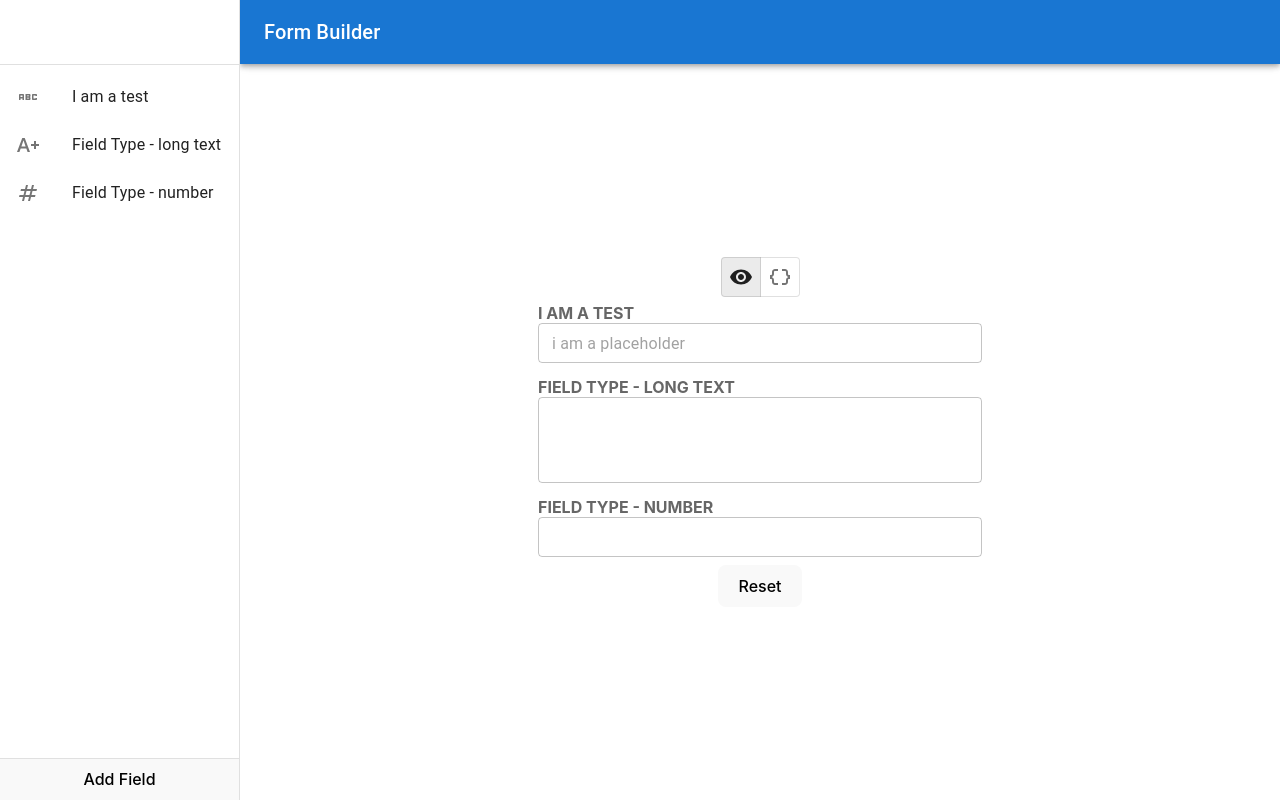
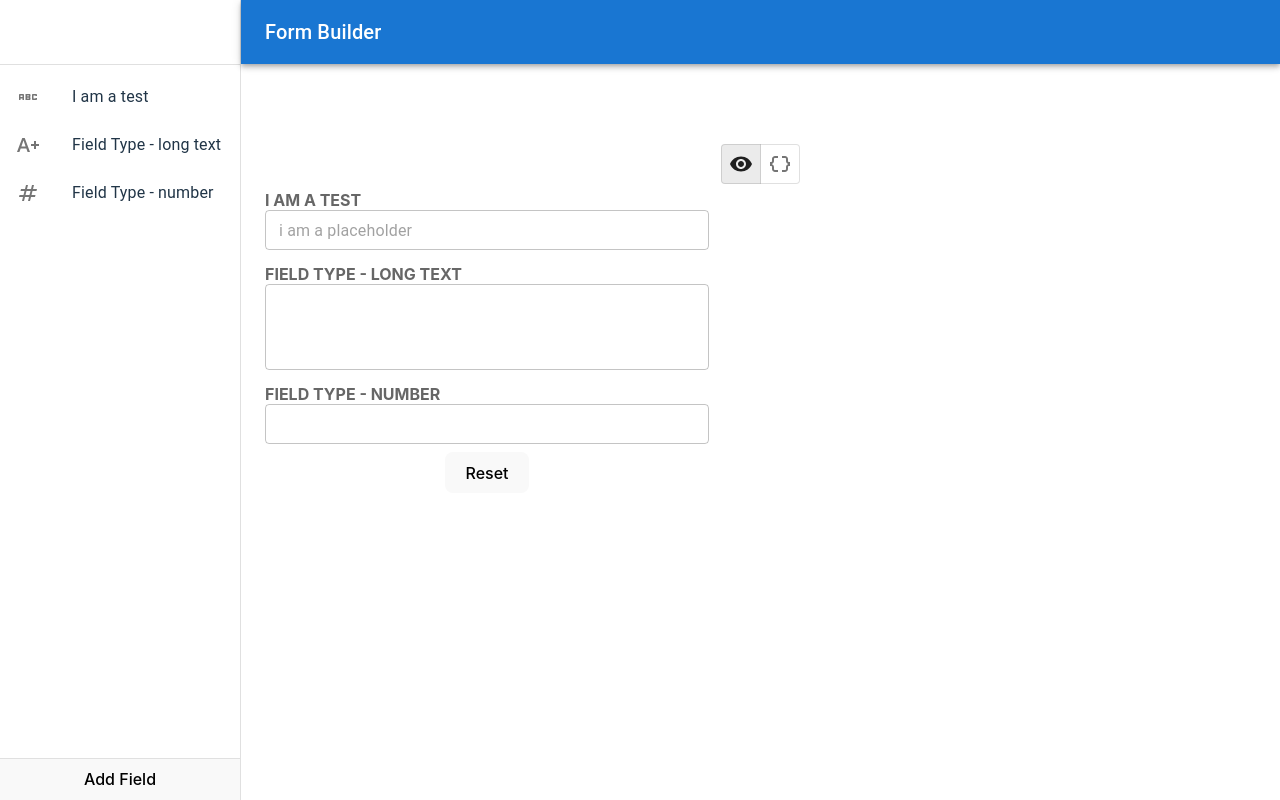
Before and after one commit to torian12321/form-builder, a React (Vite) app: page / in a window 1280 px wide. Built offline with nearby package versions, Linux system fonts and the light colour scheme; the HTML template or start-up script is replaced by a standard one.

Commit message:
update styles

```diff
--- /dev/null
+++ b/src/ui/Layout/Body/Body.styles.ts
@@ -0,0 +1,10 @@
+import { styled } from '@mui/material/styles';
+
+export const Wrapper = styled('main')({
+  position: 'relative',
+  padding: 16,
+  display: 'flex',
+  flexDirection: 'column',
+  flexGrow: 1,
+  overflowX: 'auto',
+});
--- a/src/ui/Layout/Body/index.tsx
+++ b/src/ui/Layout/Body/index.tsx
@@ -1,21 +1,10 @@
 import type { PropsWithChildren } from "react";
-import Box from "@mui/material/Box";
 import Toolbar from "@mui/material/Toolbar";
-
-const drawerWidth = 240;
+import { Wrapper } from "./Body.styles";
 
 export const Body = ({ children }: PropsWithChildren) => (
-  <Box sx={{ display: "flex" }}>
-    <Box
-      component="main"
-      sx={{
-        flexGrow: 1,
-        p: 3,
-        width: { sm: `calc(100% - ${drawerWidth}px)` },
-      }}
-    >
-      <Toolbar />
-      {children}
-    </Box>
-  </Box>
+  <Wrapper>
+    <Toolbar />
+    {children}
+  </Wrapper>
 );
--- /dev/null
+++ b/src/ui/Layout/Header/Header.styles.ts
@@ -0,0 +1,6 @@
+import { styled } from '@mui/material/styles';
+import AppBar from "@mui/material/AppBar";
+
+export const Wrapper = styled(AppBar)({
+  position: 'relative',
+});
--- a/src/ui/Layout/Header/index.tsx
+++ b/src/ui/Layout/Header/index.tsx
@@ -1,19 +1,11 @@
-import AppBar from "@mui/material/AppBar";
 import IconButton from "@mui/material/IconButton";
 import MenuIcon from "@mui/icons-material/Menu";
 import Toolbar from "@mui/material/Toolbar";
 import Typography from "@mui/material/Typography";
-
-const drawerWidth = 240;
+import { Wrapper } from "./Header.styles";
 
 export const Header = () => (
-  <AppBar
-    position="fixed"
-    sx={{
-      width: { sm: `calc(100% - ${drawerWidth}px)` },
-      ml: { sm: `${drawerWidth}px` },
-    }}
-  >
+  <Wrapper>
     <Toolbar>
       <IconButton
         color="inherit"
@@ -27,5 +19,5 @@ export const Header = () => (
         Form Builder
       </Typography>
     </Toolbar>
-  </AppBar>
+  </Wrapper>
 );
--- /dev/null
+++ b/src/ui/Layout/Layout.styles.ts
@@ -0,0 +1,14 @@
+import { styled } from '@mui/material/styles';
+
+export const Wrapper = styled('div')({
+  display: 'flex',
+  flexDirection: 'row',
+  position: 'absolute',
+  inset: 0,
+});
+
+export const Content = styled('div')({
+  flexGrow: 1,
+  display: 'flex',
+  flexDirection: 'column',
+});
--- a/src/ui/Layout/SideBar/SideBar.styles.ts
+++ b/src/ui/Layout/SideBar/SideBar.styles.ts
@@ -1,5 +1,15 @@
 import { styled } from '@mui/material/styles';
 import List from "@mui/material/List";
+
+export const Wrapper = styled('div')({
+  height: '100%',
+  width: 240,
+  display: 'flex',
+  flexDirection: 'column',
+  background: 'white',
+  borderRight: '1px solid #e0e0e0',
+});
+
 
 export const QuestionsList = styled(List)({
   flexGrow: 1,
--- a/src/ui/Layout/SideBar/index.tsx
+++ b/src/ui/Layout/SideBar/index.tsx
@@ -1,35 +1,17 @@
-import Box from "@mui/material/Box";
 import Divider from "@mui/material/Divider";
-import Drawer from "@mui/material/Drawer";
 import Toolbar from "@mui/material/Toolbar";
 import { getFieldIds } from "../../../store/selectors/fields.selectors";
 import { useAppSelector } from "../../../store/actions";
 import { useFieldActions } from "../../../store/actions/fields";
-import { QuestionsList, FooterButton } from "./SideBar.styles";
+import { Wrapper, QuestionsList, FooterButton } from "./SideBar.styles";
 import { QuestionItem } from "./SideBar.QuestionItem";
-
-const drawerWidth = 240;
 
 export const SideBar = () => {
   const { addField } = useFieldActions();
   const fieldIds = useAppSelector(getFieldIds);
 
   return (
-    <Box
-      component="nav"
-      sx={{ width: { sm: drawerWidth }, flexShrink: { sm: 0 } }}
-    >
-      <Drawer
-        open
-        variant="permanent"
-        sx={{
-          display: { xs: "none", sm: "block" },
-          "& .MuiDrawer-paper": {
-            boxSizing: "border-box",
-            width: drawerWidth,
-          },
-        }}
-      >
+    <Wrapper>
       <Toolbar />
       <Divider />
       <QuestionsList>
@@ -39,7 +21,6 @@ export const SideBar = () => {
       </QuestionsList>
       <Divider />
       <FooterButton onClick={addField}>Add Field</FooterButton>
-      </Drawer>
-    </Box>
+    </Wrapper>
   );
 };
--- a/src/ui/Layout/index.tsx
+++ b/src/ui/Layout/index.tsx
@@ -1,13 +1,15 @@
 import type { PropsWithChildren } from "react";
-import Box from "@mui/material/Box";
 import { Header } from "./Header";
 import { SideBar } from "./SideBar";
 import { Body } from "./Body";
+import { Wrapper, Content } from "./Layout.styles";
 
 export const ResponsiveDrawer = ({ children }: PropsWithChildren) => (
-  <Box sx={{ display: "flex" }}>
-    <Header />
+  <Wrapper>
     <SideBar />
-    <Body>{children}</Body>
-  </Box>
+    <Content>
+      <Header />
+      <Body>{children}</Body>
+    </Content>
+  </Wrapper>
 );
```
Lines whose indentation alone changed are shown as unchanged.
